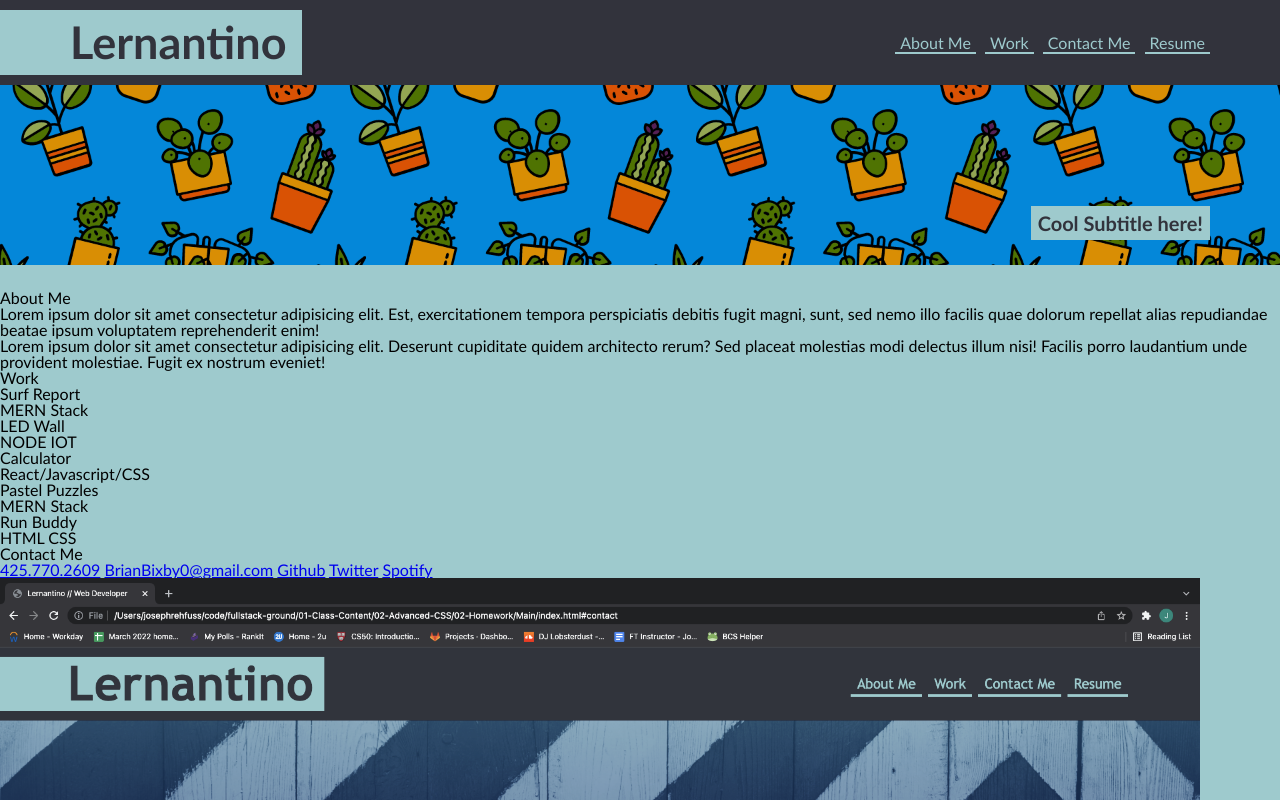
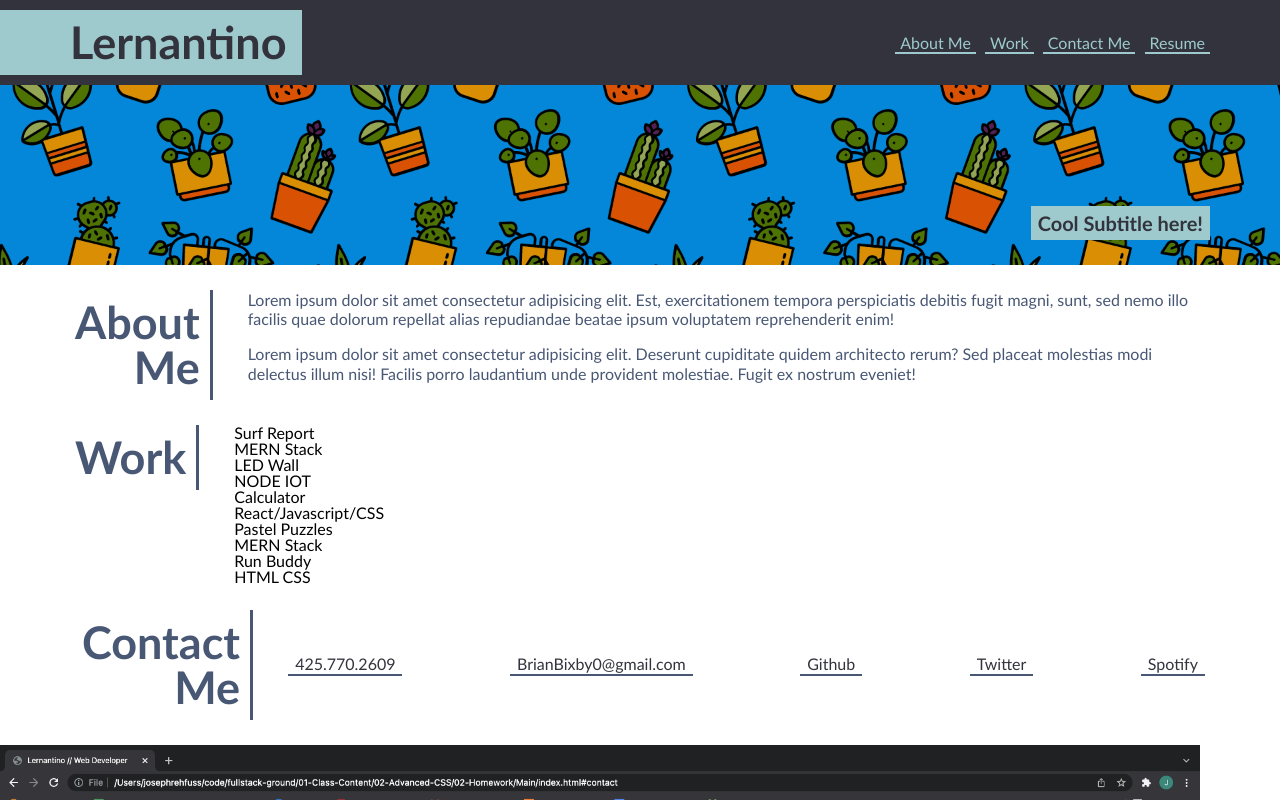
Before and after one commit to brianbixby/hmwk2, a plain HTML site: page index.html in a window 1280 px wide. Shown: the top 800 px of the page. Drawn offline with Linux system fonts and the light colour scheme.

Commit message:
contact section done

```diff
--- a/assets/css/style.css
+++ b/assets/css/style.css
@@ -15,10 +15,10 @@ html {
 }
 body {
     margin: 0 auto;
-    background-color: var(--primary-color-teal);
 }
 main {
     font-family: 'Gill Sans', 'Gill Sans MT', Calibri, 'Trebuchet MS', sans-serif;
+    background-color: #FFF;
 }
 p {
     font-size: 16px;
@@ -87,16 +87,35 @@ p {
     font-family: 'Trebuchet MS', 'Lucida Sans Unicode', 'Lucida Grande', 'Lucida Sans', Arial, sans-serif;
 }
 
+/* main content */
+.content {
+    /* padding: 0 75px; */
+}
 .sectionHeaderContainer {
 
 }
+.sectionHeaderContainer h2 {
+    color: var(--primary-color-blue);
+    text-align: right;
+    font-size: 45px;
+    font-weight: 600;
+    padding: 10px 10px 10px 75px;
+    border-right: 3px solid var(--primary-color-blue);
+}
 
-.sectionContentContainer {
+.sectionContentContainer  {
+    padding: 0 75px 0 35px;
+}
 
+#about p  {
+    color: var(--primary-color-blue);
+    margin-bottom: 16px;
+    line-height: 1.2;
 }
 
 .contentSubsection {
-
+    margin-bottom: 25px;
+    display: flex;
 }
 
 #work {
@@ -112,7 +131,19 @@ p {
 }
 
 #contact {
-
+    display: flex;
+}
+#contact .sectionContentContainer {
+    display: flex;
+    align-items: center;
+    justify-content: space-between;
+    width: 100%;
+}
+#contact a {
+    text-decoration: none;
+    color: var(--primary-color-gray);
+    border-bottom: 2px solid var(--primary-color-blue);
+    padding: 2px 7px;
 }
 
 /* media queries */
--- a/index.html
+++ b/index.html
@@ -129,6 +129,8 @@
 
     </footer>
     <img src="./assets/images/image1.png" style="width:1200px;"/>
+    <img src="./assets/images/image2.png" style="width:1200px;"/>
+    <img src="./assets/images/image3.png" style="width:1200px;"/>
 </body>
 
 </html>
```
